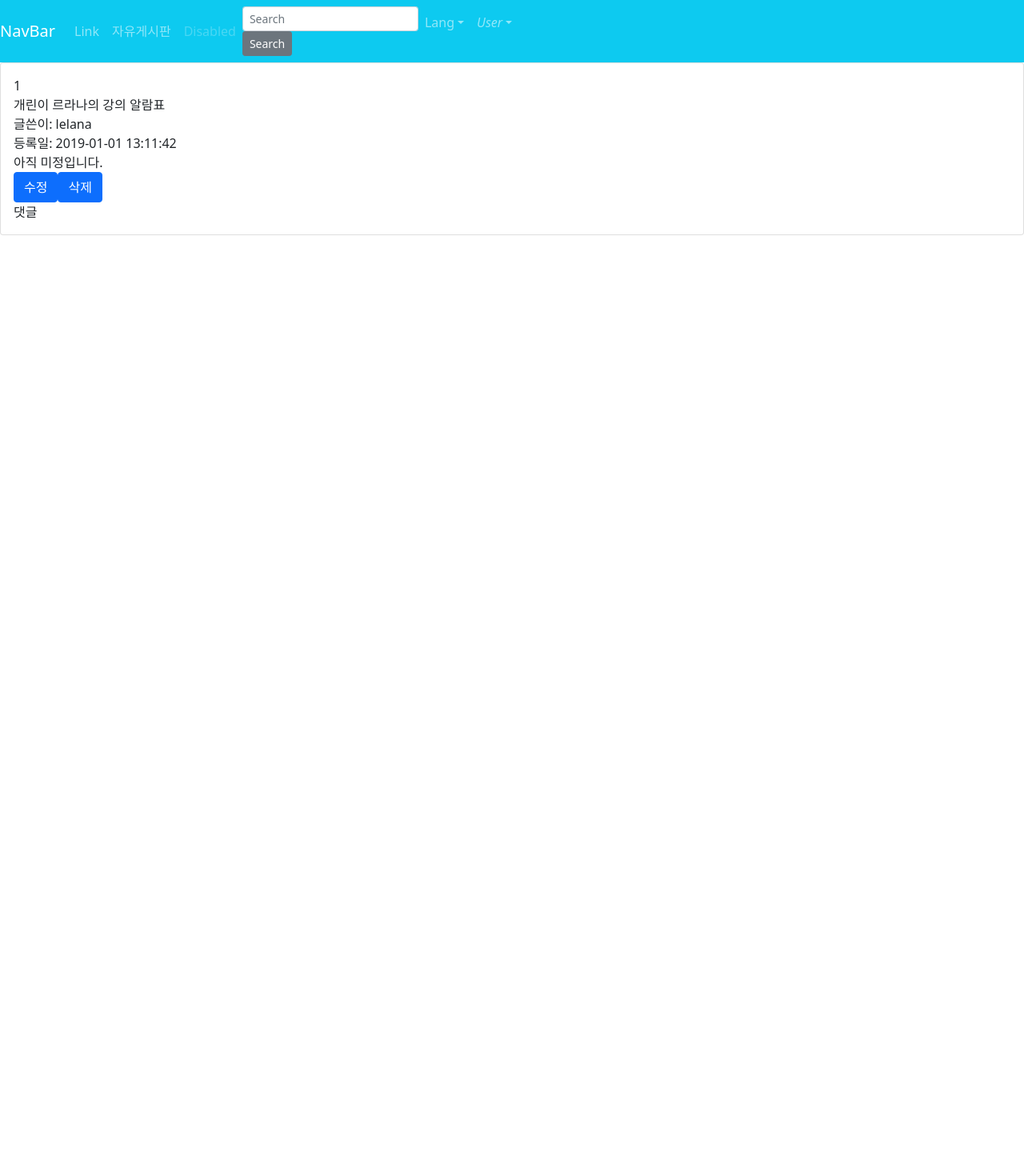
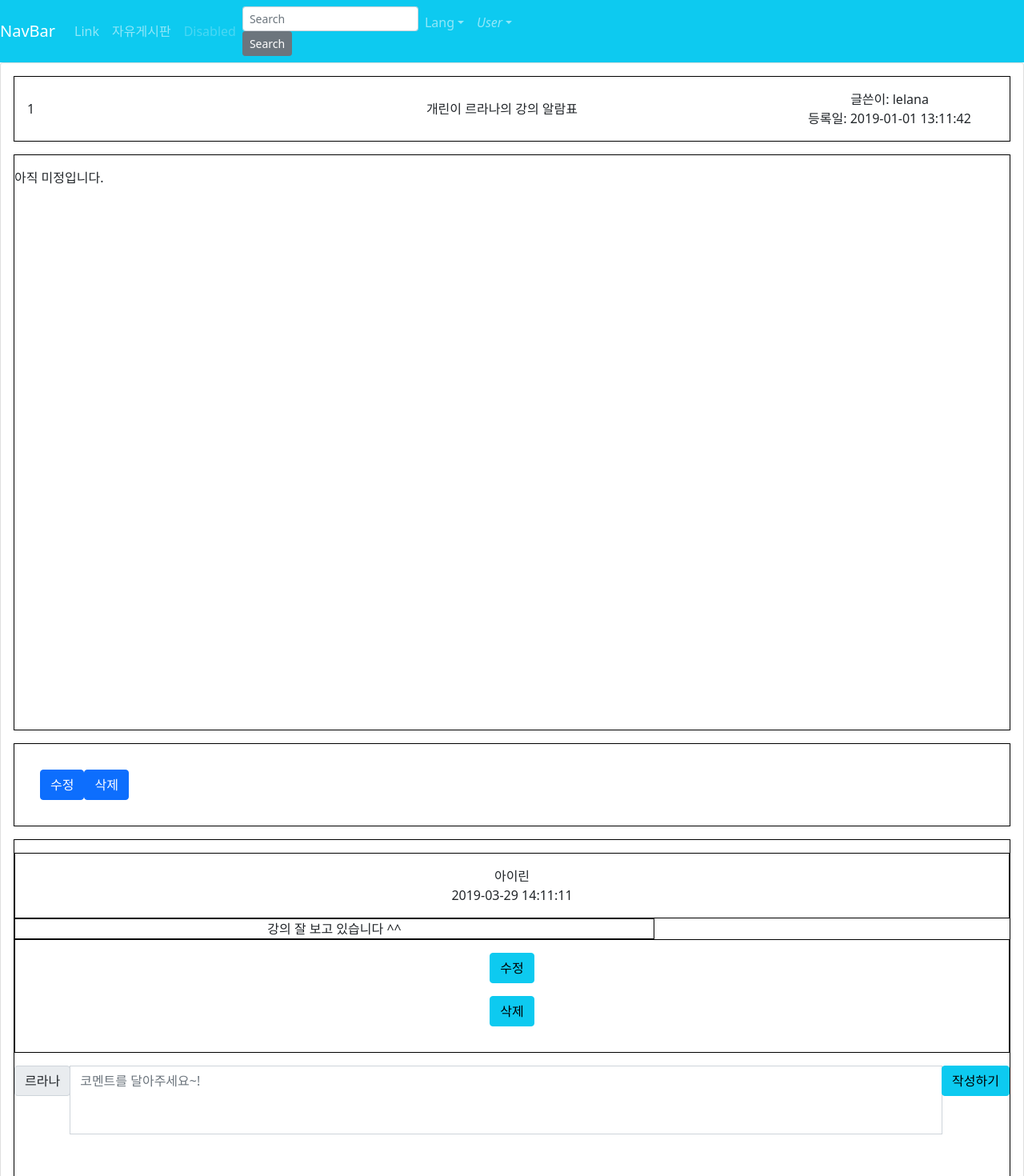
Before and after one commit to bill1224/vue, a Vue app in the folder vue_study/: page /board/free/detail/1 in a window 1280 px wide. Shown: the top 1470 px of the page at 80% size. Before the commit the page ends 800 px from the top, so only its background shows below. Built offline with nearby package versions, Linux system fonts and the light colour scheme.

Commit message:
using props and components

```diff
--- /dev/null
+++ b/vue_study/src/components/CommentCreate.vue
@@ -0,0 +1,49 @@
+<template>
+    <div class="comment-create">
+        <b-input-group :prepend="name" class="mt-3">
+        <b-form-textarea
+            id="textarea"
+            v-model="context"
+            :placeholder="isSubComment ? '덧글에 덧글을 달아주세요~!' : '코멘트를 달아주세요~!'"
+            rows="3"
+            max-rows="6"
+        ></b-form-textarea>
+        <b-input-group-append>
+            <b-button variant="info" @click="isSubComment ? createSubComment() : createComment()">작성하기</b-button>
+        </b-input-group-append>
+        </b-input-group>
+  </div>
+</template>
+
+<script>
+import data from '@/data';
+
+export default {
+    name: 'CommentCreate',
+    props: {
+        contentId: Number,
+        reloadComment: Function,
+    },
+    data() {
+        return {
+            name: "르라나",
+            context: '',
+
+        }
+    },
+    methods: {
+        createComment() {
+            data.Comment.push({
+                comment_id: data.Comment[data.Comment.length - 1].commendt_id + 1,
+                user_id: 1,
+                content_id: this.contentId,
+                context: this.context,
+                created_at: '2021-08-06 02:22:22',
+                updated_at: null
+            })
+            this.reloadComment();
+            this.context = "";
+        }
+    }
+}
+</script>
--- /dev/null
+++ b/vue_study/src/components/CommentList.vue
@@ -0,0 +1,35 @@
+<template>
+    <div>
+        <div v-for="(comment, i) in comments" :key=i>
+            <CommentListItem :commentObj="comment"/>
+        </div>
+        <CommentCreate :contentId="contentId" :reloadComment="reloadComment" />
+    </div>
+</template>
+
+<script>
+import data from '@/data';
+import CommentListItem from './CommentListItem';
+import CommentCreate from './CommentCreate';
+
+export default {
+    name: 'CommentList',
+    components: {
+        CommentListItem,
+        CommentCreate,
+    },
+    props: {
+        contentId: Number,
+    },
+    data() {
+        return {
+            comments: data.Comment.filter(item => item.content_id === this.contentId)
+        }
+    },
+    methods: {
+        reloadComment() {
+            this.comments = data.Comment.filter(item => item.content_id === this.contentId)
+        }
+    }
+}
+</script>
--- /dev/null
+++ b/vue_study/src/components/CommentListItem.vue
@@ -0,0 +1,74 @@
+<template>
+    <div>
+        <div>
+            <div class="comment-list-item-name">
+                <div>{{ name }}</div>
+                <div>{{ commentObj.created_at }}</div>
+            </div>
+            <div class="comment-list-item-context">{{ commentObj.context }}</div>
+
+            <div class="comment-list-item-button">
+                <b-button variant="info">수정</b-button>
+                <b-button variant="info">삭제</b-button>
+            </div>
+        </div>
+    </div>
+</template>
+
+<script>
+import data from '@/data';
+
+export default {
+    name: 'CommentListItem',
+    props: {
+        commentObj: Object,
+    },
+    data() {
+        const user_id = this.commentObj.user_id
+        const user_name = data.User.filter(user => user.user_id === user_id)[0].name
+        return {
+            name: user_name,
+        }
+    }
+}
+</script>
+
+<style scoped>
+.comment-list-item {
+  display: flex;
+  justify-content: space-between;
+  padding-bottom: 1em;
+}
+.comment-list-item-name {
+  display: flex;
+  flex-direction: column;
+  justify-content: center;
+  align-items: center;
+  border: 0.5px solid black;
+  padding: 1em;
+}
+.comment-list-item-context {
+  display: flex;
+  justify-content: center;
+  align-items: center;
+  width: 50em;
+  border: 0.5px solid black;
+}
+.comment-list-item-button {
+  display: flex;
+  flex-direction: column;
+  justify-content: center;
+  align-items: center;
+  border: 0.5px solid black;
+  padding: 1em;
+}
+.btn {
+  margin-bottom: 1em;
+}
+.comment-list-item-subcomment-list {
+  display: flex;
+  justify-content: space-between;
+  padding-bottom: 1em;
+  margin-left: 10em;
+}
+</style>
--- a/vue_study/src/components/ContentDetail.vue
+++ b/vue_study/src/components/ContentDetail.vue
@@ -27,7 +27,8 @@
                 <b-button variant="primary" @click="deleteData">삭제</b-button>
             </div>
             <div class="content-detail-content">
-                댓글
+                <!-- 부모 컴포넌트가 자식 컴포넌트로 값을 보낼 때 사용 -->
+                <CommentList :contentId="contentId"/>
             </div>
         </b-card>
     </div>
@@ -35,9 +36,13 @@
 
 <script>
 import data from '@/data';
+import CommentList from './CommentList';
 
 export default {
     name: "ContentDetail",
+    components: {
+        CommentList
+    },
     data() {
         const contentId = Number(this.$route.params.contentId)
         const contentData = data.Content.filter(content => content.content_id === contentId)[0]
@@ -71,3 +76,43 @@ export default {
 
 }
 </script>
+
+<style scoped>
+.content-detail-content-info {
+  border: 1px solid black;
+  display: flex;
+  justify-content: space-between;
+}
+.content-detail-content-info-left {
+  width: 720px;
+  display: flex;
+  flex-direction: row;
+  justify-content: space-between;
+  align-items: center;
+  padding: 1rem;
+}
+.content-detail-content-info-right {
+  width: 300px;
+  display: flex;
+  flex-direction: column;
+  justify-content: center;
+  align-items: center;
+  padding: 1rem;
+}
+.content-detail-content {
+  border: 1px solid black;
+  margin-top: 1rem;
+  padding-top: 1rem;
+  min-height: 720px;
+}
+.content-detail-button {
+  border: 1px solid black;
+  margin-top: 1rem;
+  padding: 2rem;
+}
+.content-detail-comment {
+  border: 1px solid black;
+  margin-top: 1rem;
+  padding: 2rem;
+}
+</style>
```
